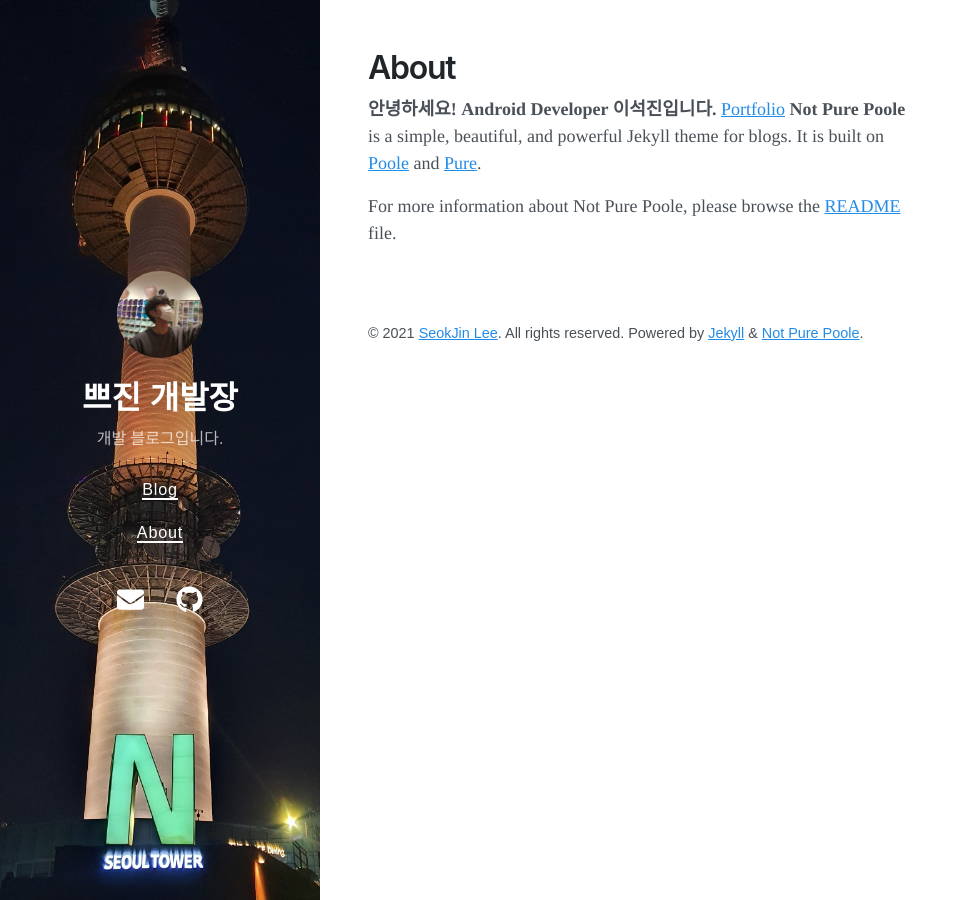
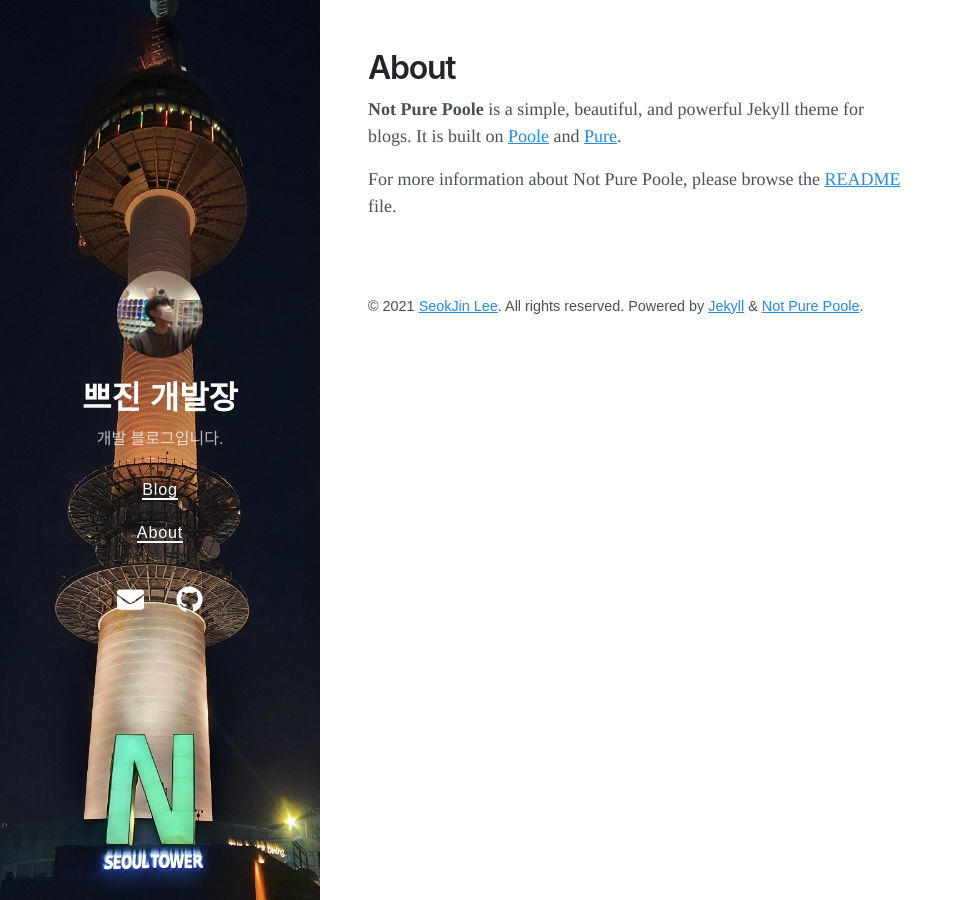
Before and after one commit to seokjinlee1994/seokjinlee1994.github.io, a Jekyll site: the page built from avout.md, in a window 1280 px wide. Shown: the whole page, without its empty margins (0-968 px from the left). Built offline with Jekyll 4.4.1, drawn with Linux system fonts in a browser that asks for light colours; nearby versions of some CDN libraries.

Commit message:
21_07_16

```diff
--- a/avout.md
+++ b/avout.md
@@ -3,8 +3,6 @@ layout: page
 title: About
 ---
 
-**안녕하세요! Android Developer 이석진입니다.**
-[Portfolio](https://luminous-tv-d19.notion.site/40b9ca2450e34e0386895baccf14ec63)
 **Not Pure Poole** is a simple, beautiful, and powerful Jekyll theme for blogs. It is built on [Poole](https://github.com/poole/poole) and [Pure](https://purecss.io/).
 
 For more information about Not Pure Poole, please browse the [README](https://github.com/vszhub/not-pure-poole) file.
```
